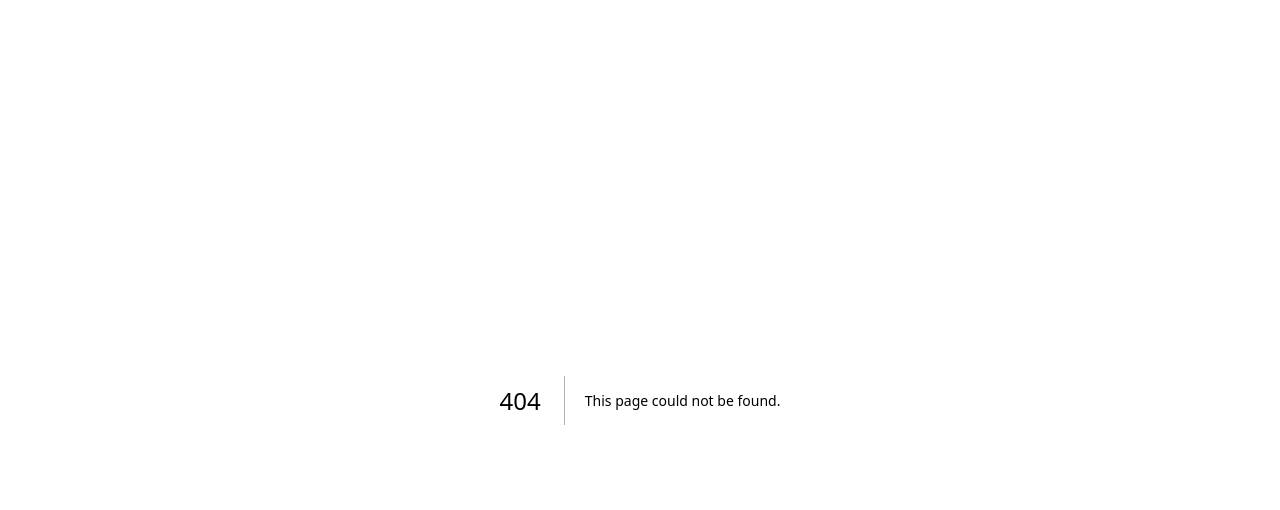
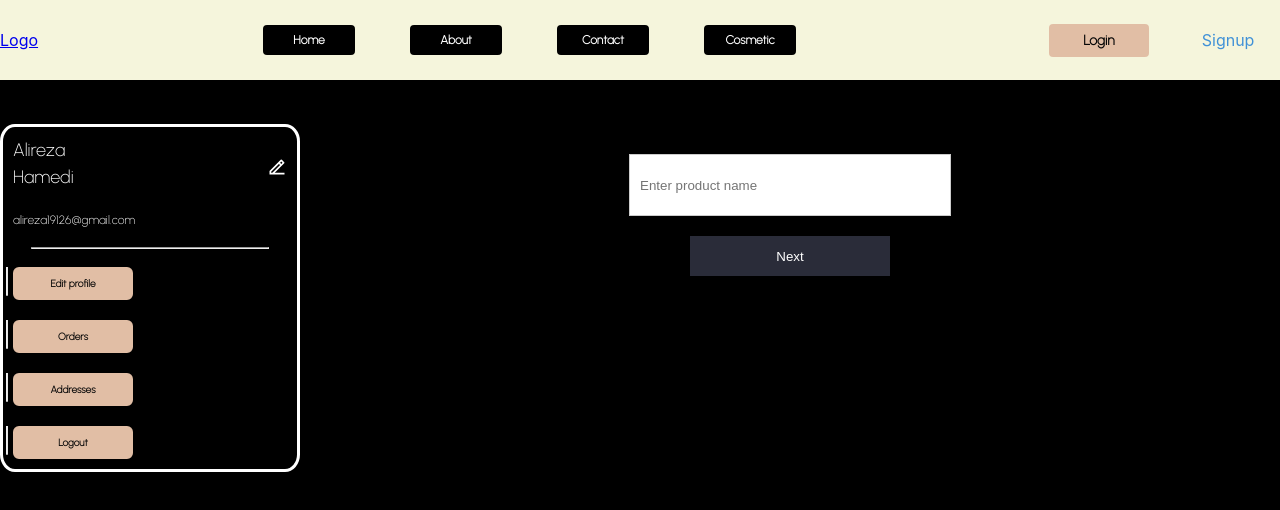
Before and after one commit to MajidHosseinzadeh/corals, a Next.js app: page /managerProfile in a window 1280 px wide. Before the commit this address had no page. Shown: the top 510 px of the page. Built offline with nearby package versions, Linux system fonts and the light colour scheme.

Commit message:
add item by manager creater

```diff
--- /dev/null
+++ b/components/common/Label.js
@@ -0,0 +1,30 @@
+import styled from "styled-components";
+
+export const SelectFileLabel = styled.label`
+    @import url('https://fonts.googleapis.com/css2?family=Urbanist:wght@200&display=swap');
+
+    background-color: #E1BEA5;
+    border: 2px solid #E1BEA5;
+    border-radius: 6px;
+    box-sizing: border-box;
+    color: #070707;
+    cursor: pointer;
+    font-family: 'Urbanist', sans-serif;
+    font-size: 14px;
+    font-weight: 600;
+    padding: 8px 16px;
+    text-align: center;
+    transition: all 300ms cubic-bezier(.23, 1, 0.32, 1);
+    &:hover {
+        color: #070707;
+        background-color: white;
+        box-shadow: rgba(0, 0, 0, 0.25) 0 8px 15px;
+        transform: translateY(-2px);
+        border: 2px solid #070707;
+    }
+
+    &:active {
+        box-shadow: none;
+        transform: translateY(0);
+    }
+`
--- /dev/null
+++ b/components/uncommon/manager/AddItem.js
@@ -0,0 +1,214 @@
+// Import React and Next.js components
+import React, { useState } from "react";
+import Link from "next/link";
+
+// Import styled components
+import styled from "styled-components";
+import { SelectFileLabel } from "@/components/common/Label";
+
+// Define a custom component for the form
+const Form = styled.form`
+  display: flex;
+  flex-direction: column;
+  align-items: center;
+  margin: 20px;
+`;
+
+// Define a custom component for the input fields
+const Input = styled.input`
+  width: 300px;
+  height: 40px;
+  border: 1px solid #ccc;
+  padding: 10px;
+  margin: 10px;
+`;
+
+
+// Define a custom component for the image upload
+const ImageUpload = styled.div`
+  width: 300px;
+  height: 200px;
+  border: 2px dashed #2d884d;
+  display: flex;
+  justify-content: center;
+  align-items: center;
+  color: white;
+
+  &.dragging {
+    border: 2px dashed #4091d7;
+  }
+`;
+
+const StyledImage = styled.img`
+    max-width: 100%;
+    max-height: 100%;
+`
+
+// Define a custom component for the button
+const Button = styled.button`
+  width: 200px;
+  height: 40px;
+  background: #2a2c39;
+  color: #fff;
+  border: none;
+  margin: 10px;
+`;
+
+// Define a custom component for the slide container
+const Slide = styled.div`
+  width: 100%;
+  height: 100%;
+`;
+
+// Define a custom component for the slide content
+const SlideContent = styled.div`
+  max-width: 800px;
+  margin: auto;
+`;
+
+// Define a custom component for the slide indicator
+const SlideIndicator = styled.div`
+  text-align: center;
+`;
+
+// Define a custom component for the slide dot
+const Dot = styled.span`
+  height: 15px;
+  width: 15px;
+  margin: 0 2px;
+  background-color: ${props => props.active ? "white" : "blue"};
+  border-radius: 50%;
+`;
+
+// Define a React component for the product form
+function ProductForm() {
+
+    // Use state hooks to store the form data and the current slide index
+    const [name, setName] = useState("");
+    const [price, setPrice] = useState("");
+    const [image, setImage] = useState(null);
+    const [slideIndex, setSlideIndex] = useState(0);
+    const [dragging, setDragging] = useState(false)
+
+    // Define a function to handle the drag over event
+    const handleDragOver = (event) => {
+        event.preventDefault();
+        setDragging(true);
+        event.dataTransfer.dropEffect = "copy";
+    };
+
+
+    const handleDragLeave = (event) => {
+        event.preventDefault();
+        setDragging(false);
+    };
+
+    // Define a function to handle the drop event
+    const handleDrop = (event) => {
+        setDragging(false);
+        event.preventDefault();
+        const file = event.dataTransfer.files[0];
+        if (file && file.type.startsWith("image/")) {
+            setImage(file);
+        }
+    };
+
+    // Define a function to handle the input change events
+    const handleChange = (event) => {
+        const { name, value, files } = event.target;
+
+        switch (name) {
+            case "name":
+                setName(value);
+                break;
+
+            case "price":
+                setPrice(value);
+                break;
+
+            case "image":
+                setImage(files[0]);
+                break;
+
+            default:
+                break;
+        }
+    };
+
+    // Define a function to handle the form submission event
+    const handleSubmit = (event) => {
+        event.preventDefault();
+
+        // Do something with the form data here
+        console.log({ name, price, image });
+    };
+
+    // Define a function to handle the slide change events
+    const showSlide = (n) => {
+        // Validate the slide index
+        if (n < 0) {
+            n = slideIndex - 1; // Go to previous slide
+        } else if (n > slideIndex + 1) {
+            n = slideIndex + 1; // Go to next slide
+        } else if (n > slides.length - 1) {
+            n = slides.length - 1; // Stay at last slide
+        }
+
+        setSlideIndex(n);
+    };
+
+    const slides = [
+        {
+            content: (
+                <Form onSubmit={handleSubmit}>
+                    <Input type="text" name="name" value={name} onChange={handleChange} placeholder="Enter product name" required />
+                    <Button type="button" onClick={() => showSlide(slideIndex + 1)}>Next</Button>
+                </Form>
+            ),
+            valid: () => name.trim() !== ""
+        },
+        {
+            content: (
+                <Form onSubmit={handleSubmit}>
+                    <Input type="number" name="price" value={price} onChange={handleChange} placeholder="Enter product price" required />
+                    <Button type="button" onClick={() => showSlide(slideIndex - 1)}>Previous</Button>
+                    <Button type="button" onClick={() => showSlide(slideIndex + 1)}>Next</Button>
+                </Form>
+            ),
+            valid: () => price > 0 && price < 1000000
+        },
+        {
+
+            content: (
+                <Form onSubmit={handleSubmit}>
+                    <ImageUpload className={dragging ? 'dragging' : ''} onDragOver={handleDragOver} onDrop={handleDrop} onDragLeave={handleDragLeave}>
+                        {image ? (
+                                <StyledImage src={URL.createObjectURL(image)} alt="Product image" />
+                        ) : (
+                            <SelectFileLabel htmlFor="image">Select or drag an image</SelectFileLabel>
+                        )}
+                        <Input type="file" id="image" name="image" accept="image/*" onChange={handleChange} hidden />
+                    </ImageUpload>
+                    <Button type="button" onClick={() => showSlide(slideIndex - 1)}>Previous</Button>
+                    <Button type="submit">Submit</Button>
+                </Form>
+            ),
+            valid: () => image !== null && image.type.startsWith("image/")
+        }
+    ];
+
+    return (
+        <Slide>
+            <SlideContent>
+                {slides[slideIndex].content}
+                <SlideIndicator>
+                    {slides.map((slide, index) => (
+                        <Dot key={index} active={index === slideIndex} />
+                    ))}
+                </SlideIndicator>
+            </SlideContent>
+        </Slide>
+    );
+}
+
+export default ProductForm;
--- /dev/null
+++ b/pages/managerProfile/index.js
@@ -0,0 +1,35 @@
+import { Typography } from '@/components/common/Typography'
+import Navbar from '@/components/rare/navbar/Navbar'
+import ProductForm from '@/components/uncommon/manager/AddItem'
+import Profile from '@/components/uncommon/profile_components/Profile'
+import React from 'react'
+import styled from 'styled-components'
+
+const ProfileContainer = styled.div`
+    width: 100%;
+
+`
+const ProfilePage = styled.div`
+    display: flex;
+    flex-direction: row;
+    position: absolute;
+    left: 0;
+    right: 0;
+    margin: 100px 0px 0px 0px;
+`
+
+
+const index = () => {
+    return (
+        <ProfileContainer>
+            <Navbar/>
+            <Typography>Profile</Typography>
+            <ProfilePage>
+                <Profile />
+                <ProductForm />
+            </ProfilePage>
+        </ProfileContainer>
+    )
+}
+
+export default index
--- a/pages/search/index.js
+++ b/pages/search/index.js
@@ -3,7 +3,7 @@ import styled from 'styled-components';
 import { InputContainer, InputField } from '@/components/common/Input'
 import {ProductPrice } from '@/components/uncommon/profile_components/Orders';
 
-const SButton = styled.button`
+export const SButton = styled.button`
     @import url('https://fonts.googleapis.com/css2?family=Urbanist:wght@200&display=swap');
 
     display: flex;
```
